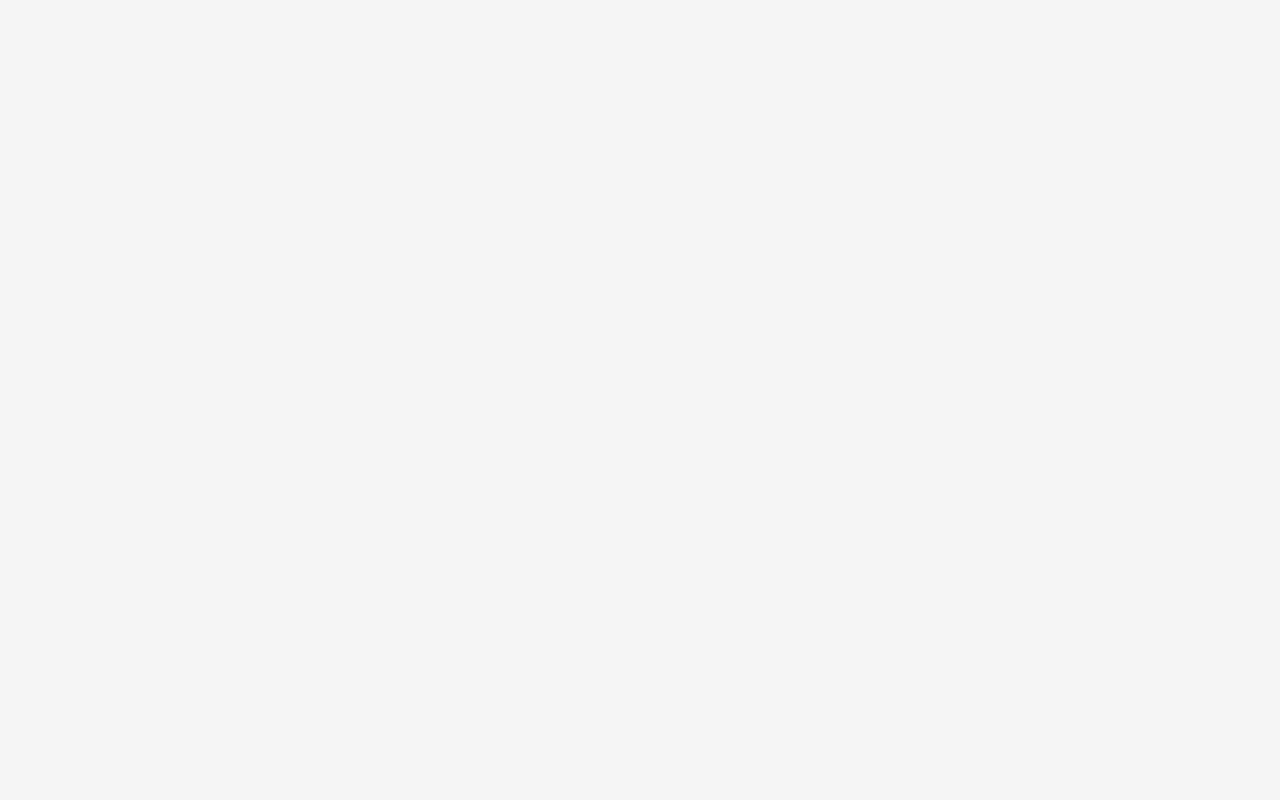
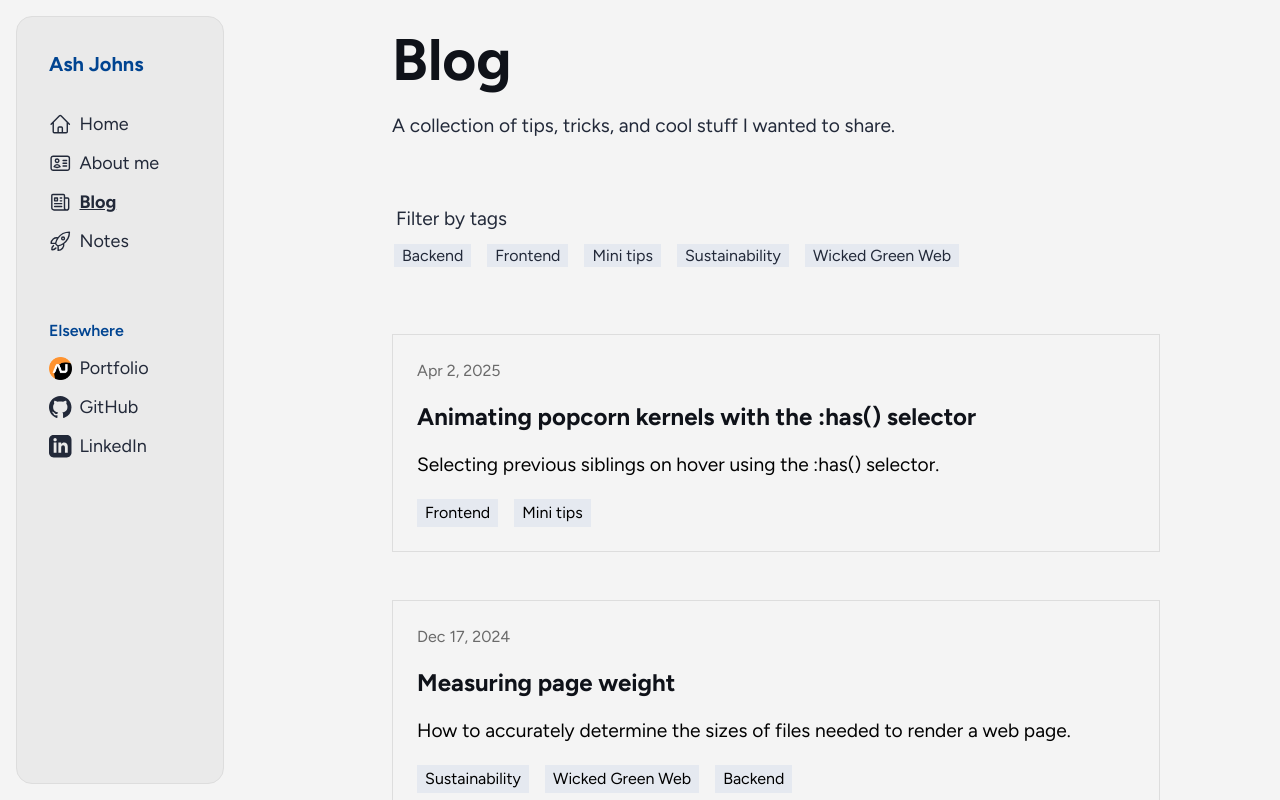
Before and after one commit to APJohns/blog, an Astro site: page /blog in a window 1280 px wide. Before the commit this address had no page. Built offline with nearby package versions, Linux system fonts and the light colour scheme; Astro itself is replaced by a stand-in of ours; some packages are replaced by stand-ins of ours.

Commit message:
hookup blog landing page

```diff
--- a/src/components/Header.astro
+++ b/src/components/Header.astro
@@ -46,7 +46,7 @@ import logo from '@/images/logo.png';
         </svg>
         About me
       </HeaderLink>
-      <HeaderLink href="/articles">
+      <HeaderLink href="/blog">
         <svg
           xmlns="http://www.w3.org/2000/svg"
           fill="none"
@@ -60,7 +60,7 @@ import logo from '@/images/logo.png';
             d="M12 7.5h1.5m-1.5 3h1.5m-7.5 3h7.5m-7.5 3h7.5m3-9h3.375c.621 0 1.125.504 1.125 1.125V18a2.25 2.25 0 0 1-2.25 2.25M16.5 7.5V18a2.25 2.25 0 0 0 2.25 2.25M16.5 7.5V4.875c0-.621-.504-1.125-1.125-1.125H4.125C3.504 3.75 3 4.254 3 4.875V18a2.25 2.25 0 0 0 2.25 2.25h13.5M6 7.5h3v3H6v-3Z"
           ></path>
         </svg>
-        Articles
+        Blog
       </HeaderLink>
       <HeaderLink href="/notes">
         <svg
--- /dev/null
+++ b/src/pages/blog/index.astro
@@ -0,0 +1,29 @@
+---
+import { SITE_TITLE, SITE_DESCRIPTION } from '@/consts';
+import { getCollection } from 'astro:content';
+import Layout from '@/layouts/Layout.astro';
+import BlogList from '@/components/BlogList.svelte';
+
+const posts = (await getCollection('blog')).sort((a, b) => b.data.pubDate.valueOf() - a.data.pubDate.valueOf());
+---
+
+<Layout title={SITE_TITLE} description={SITE_DESCRIPTION}>
+  <main>
+    <div class="hero">
+      <h1>Blog</h1>
+      <p class="subtitle">A collection of tips, tricks, and cool stuff I wanted to share.</p>
+    </div>
+
+    <BlogList posts={posts} client:load />
+  </main>
+</Layout>
+
+<style>
+  .hero {
+    margin-top: 1rem;
+  }
+
+  .subtitle {
+    margin-top: 0;
+  }
+</style>
```
